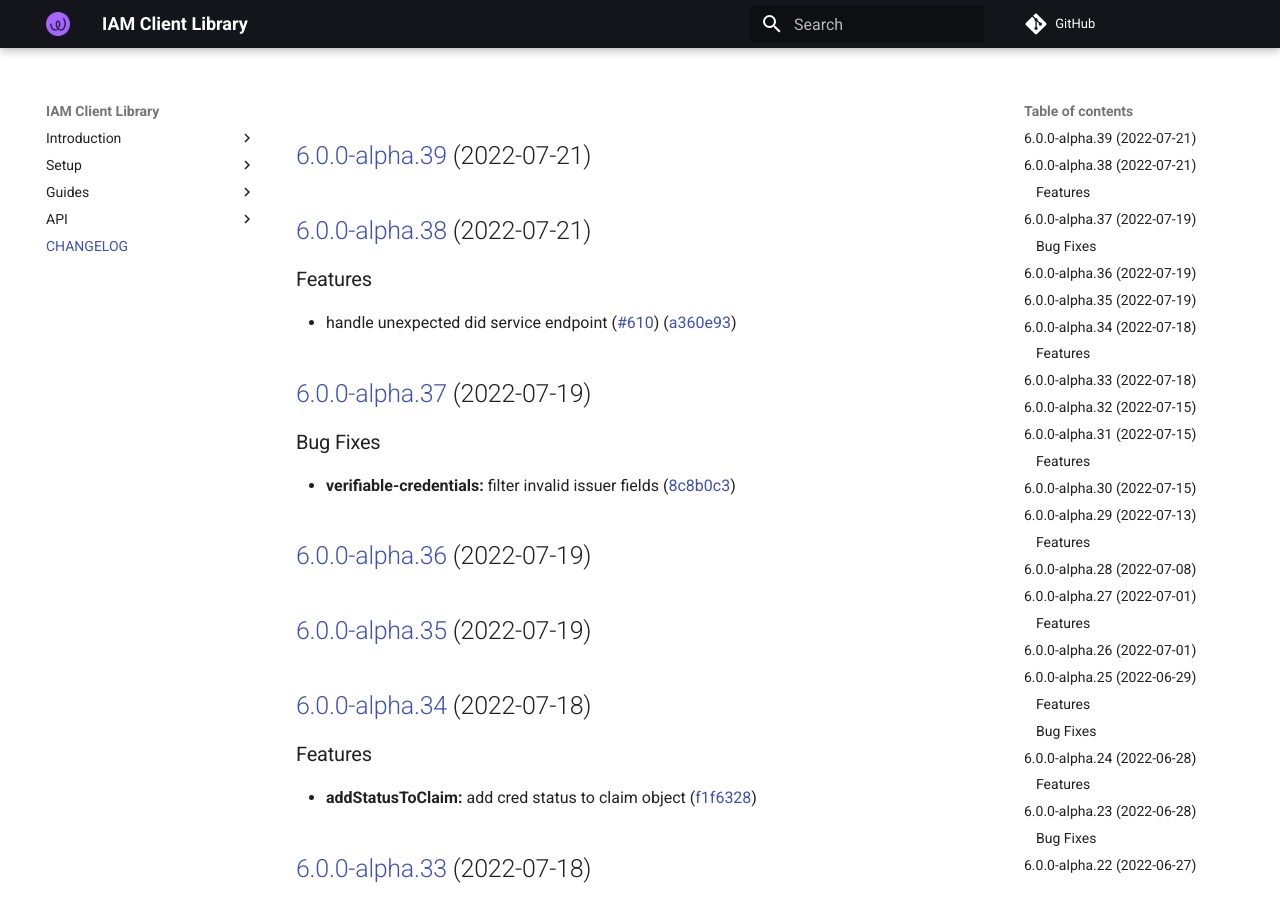
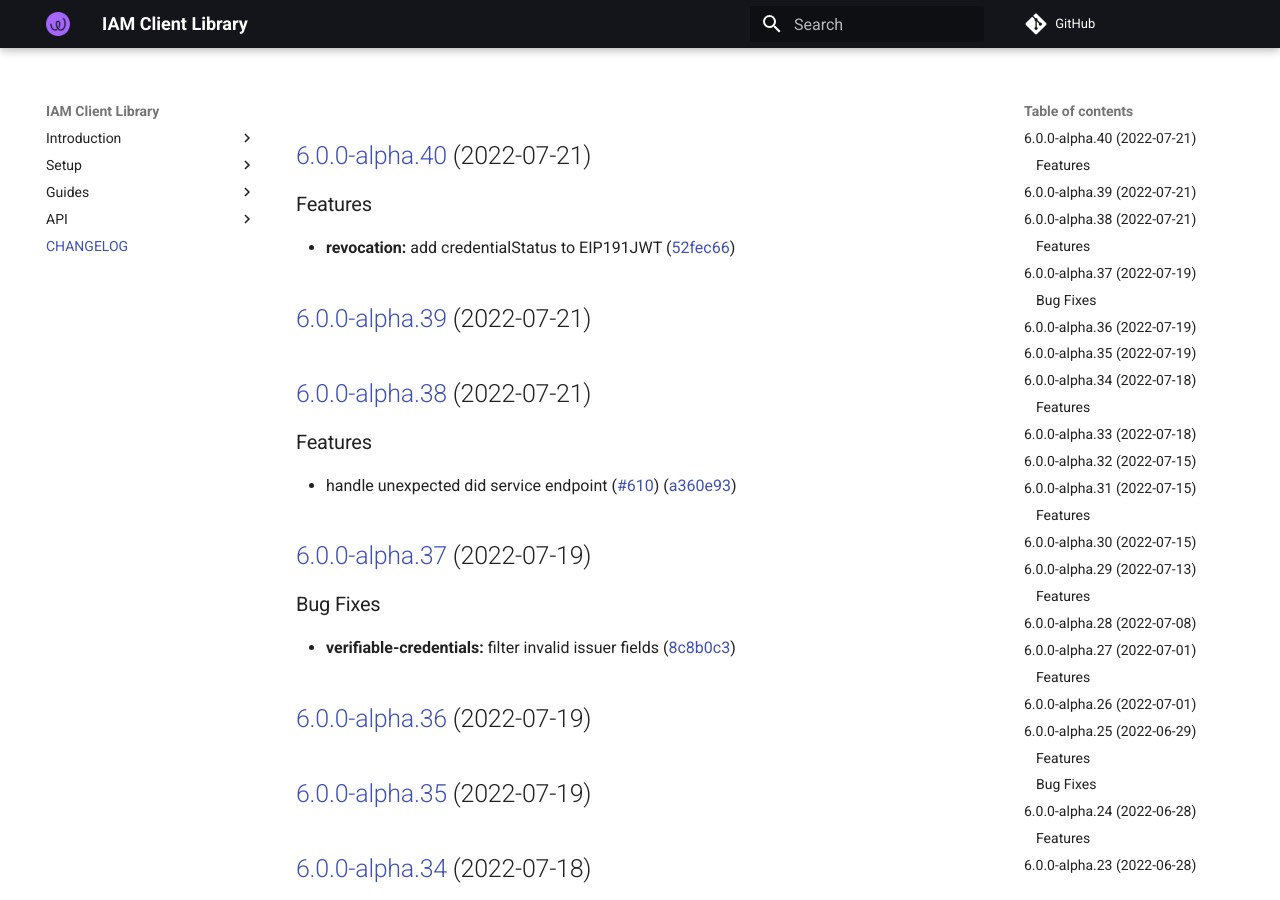
Before and after one commit to energywebfoundation/iam-client-lib, an MkDocs documentation site: the page built from docs/CHANGELOG.md, in a window 1280 px wide and 900 px high. Built offline with MkDocs 1.6.1 and Material for MkDocs 9.7.7, drawn with Linux system fonts in a browser that asks for light colours; comment, search, counter and statistics services are not loaded.

Commit message:
chore(release): 6.0.0-alpha.40 [skip ci]
## [6.0.0-alpha.40](https://github.com/energywebfoundation/iam-client-lib/compare/v6.0.0-alpha.39...v6.0.0-alpha.40) (2022-07-21)

### Features

* **revocation:** add credentialStatus to EIP191JWT ([52fec66](https://github.com/energywebfoundation/iam-client-lib/commit/52fec660c53ac04dbaf5f9aee07004c6ee786064))

```diff
--- a/docs/CHANGELOG.md
+++ b/docs/CHANGELOG.md
@@ -1,3 +1,10 @@
+## [6.0.0-alpha.40](https://github.com/energywebfoundation/iam-client-lib/compare/v6.0.0-alpha.39...v6.0.0-alpha.40) (2022-07-21)
+
+
+### Features
+
+* **revocation:** add credentialStatus to EIP191JWT ([52fec66](https://github.com/energywebfoundation/iam-client-lib/commit/52fec660c53ac04dbaf5f9aee07004c6ee786064))
+
 ## [6.0.0-alpha.39](https://github.com/energywebfoundation/iam-client-lib/compare/v6.0.0-alpha.38...v6.0.0-alpha.39) (2022-07-21)
 
 ## [6.0.0-alpha.38](https://github.com/energywebfoundation/iam-client-lib/compare/v6.0.0-alpha.37...v6.0.0-alpha.38) (2022-07-21)
--- a/package.json
+++ b/package.json
@@ -1,6 +1,6 @@
 {
   "name": "iam-client-lib",
-  "version": "6.0.0-alpha.39",
+  "version": "6.0.0-alpha.40",
   "description": "Library for Decentralized Identity and Access Management",
   "main": "dist/index.js",
   "module": "dist/index.esm.js",
```
